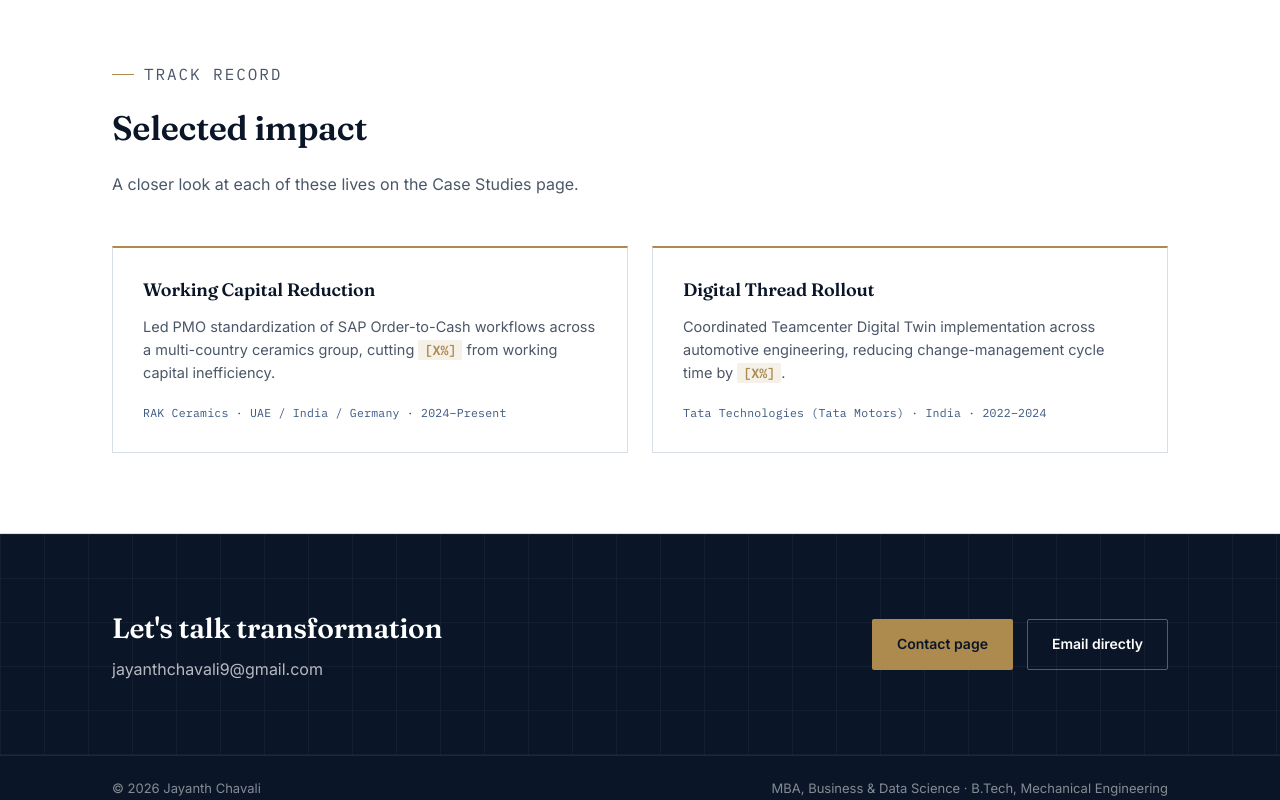
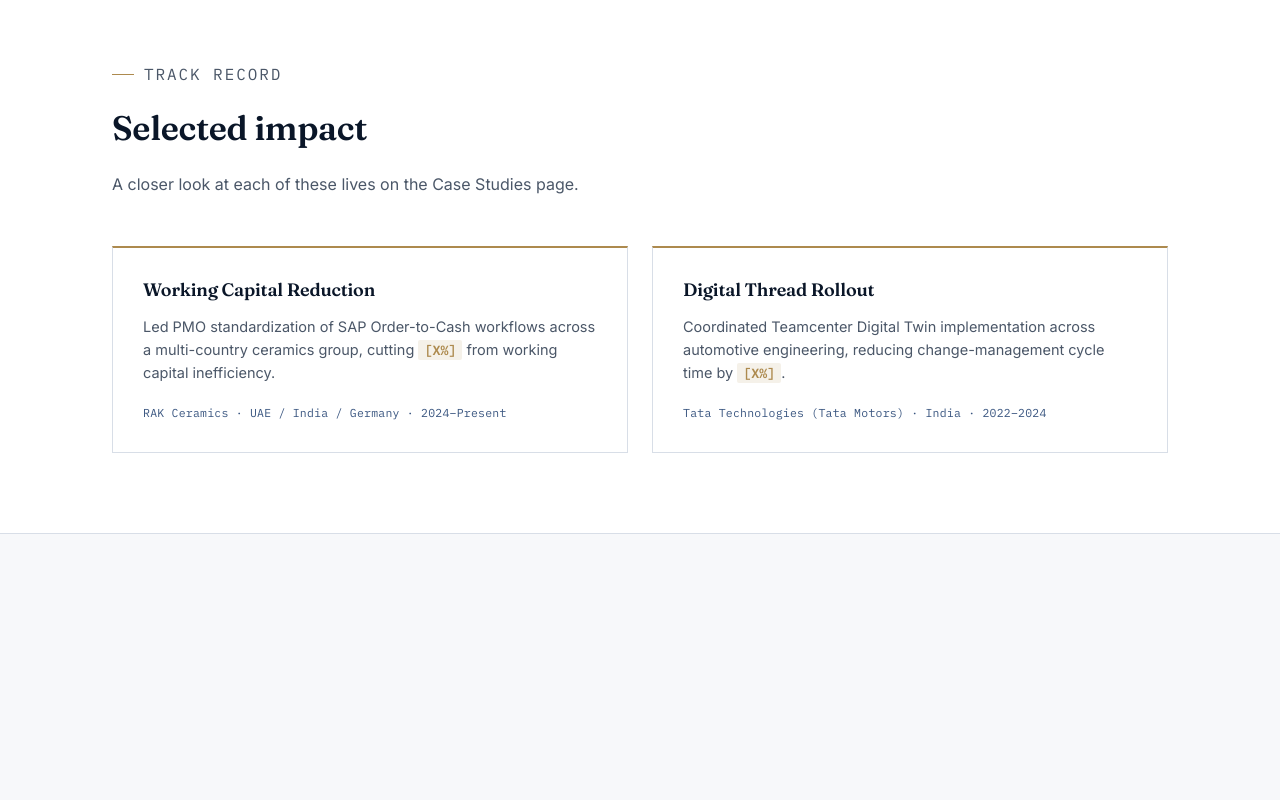
Before and after one commit to jayanthchavali8-glitch/jayanthchavali8-glitch.github.io, a plain HTML site: page index.html in a window 1280 px wide. Shown: the part 2000-2800 px from the top of the page. After the commit the page ends 2534 px from the top, so only its background shows below. Drawn offline with Linux system fonts and the light colour scheme.

Commit message:
Update index.html

```diff
--- a/index.html
+++ b/index.html
@@ -120,28 +120,4 @@
     </div>
   </div>
 </section>
-
-<section class="contact-band">
-  <div class="wrap">
-    <div>
-      <h2>Let's talk transformation</h2>
-      <p>jayanthchavali9@gmail.com</p>
-    </div>
-    <div class="contact-links">
-      <a href="contact.html" class="btn btn-primary">Contact page</a>
-      <a href="mailto:jayanthchavali9@gmail.com" class="btn btn-ghost">Email directly</a>
-    </div>
-  </div>
-</section>
-
-<footer class="site-footer">
-  <div class="wrap">
-    <span>© 2026 Jayanth Chavali</span>
-    <span>MBA, Business &amp; Data Science · B.Tech, Mechanical Engineering</span>
-  </div>
-</footer>
-
-<script src="nav.js"></script>
-<script src="chatbot.js"></script>
-</body>
 </html>
```
